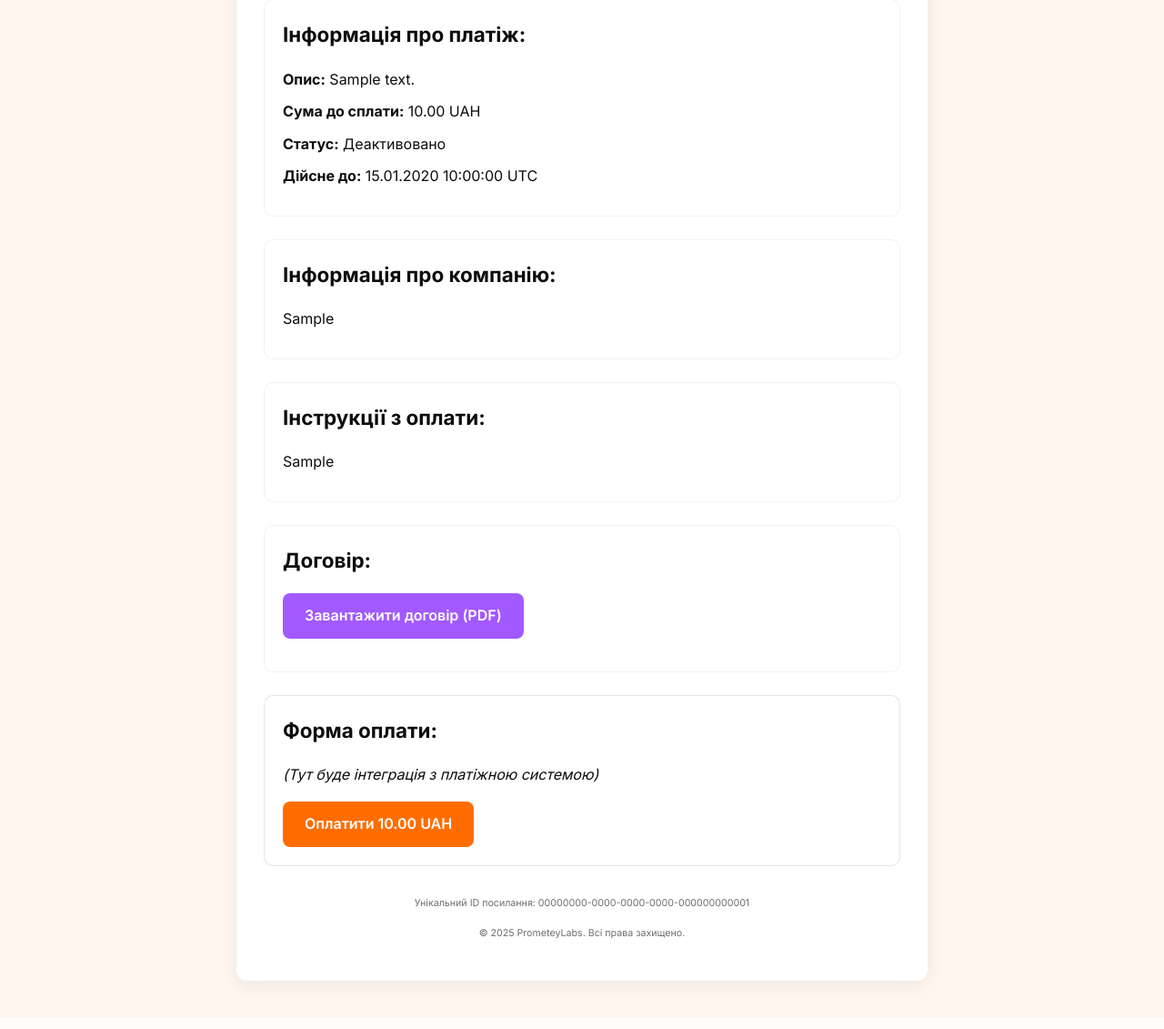
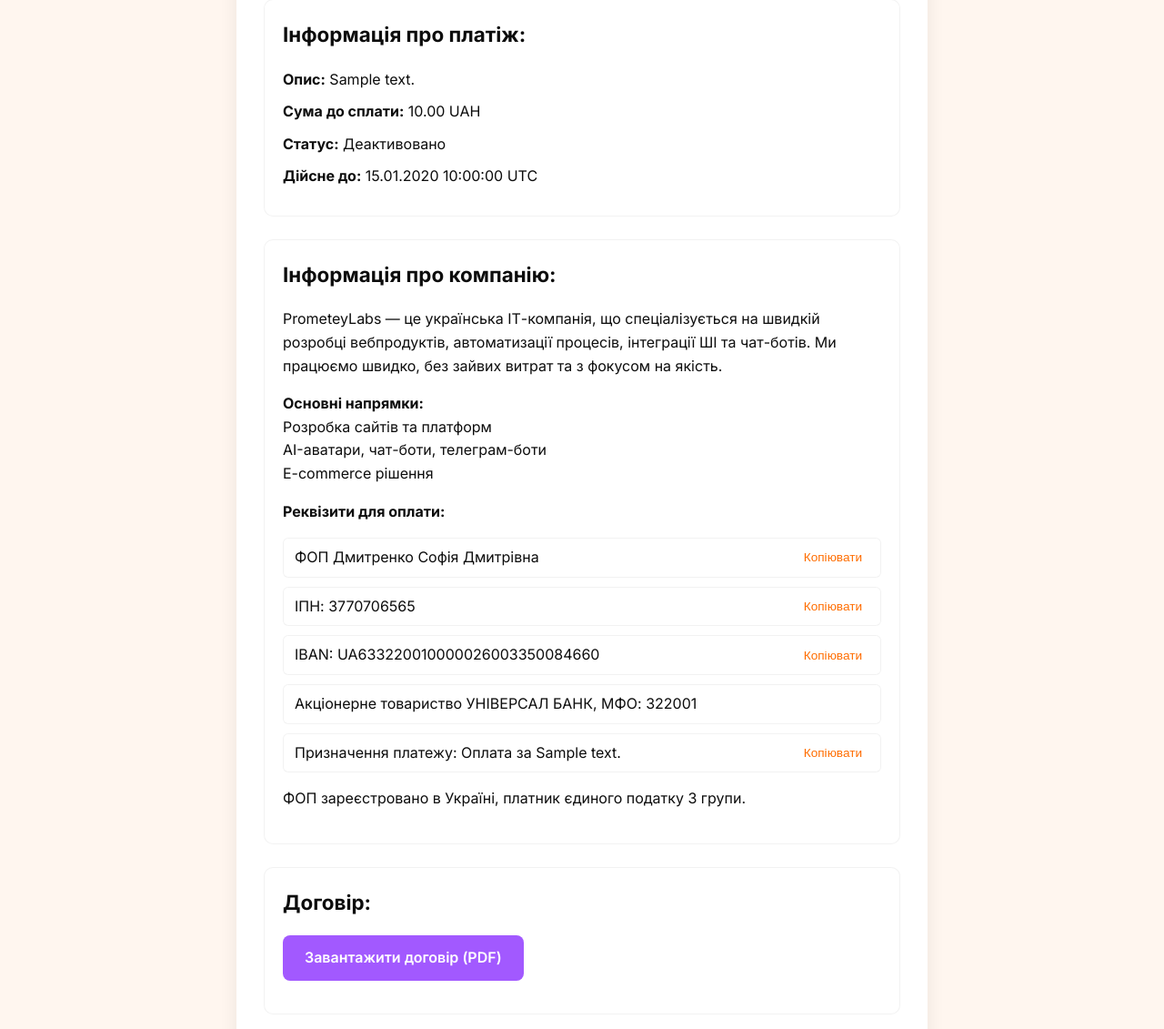
Before and after one commit to Sophie-sd/prometeylabs-payment, a Django app: template myproject/payment/templates/payment/payment_page.html in a window 1280 px wide. Shown: the part 310-1441 px from the top of the page at 91% size. Run offline with Django 4.2, Linux system fonts and the light colour scheme; tables that the repository leaves empty hold one stand-in row (values such as "Sample post"); the template is opened without the code that fills it: values that come from a table or form of the project are taken from there, most other values are stand-ins (such as "Sample title", 1, 10 or a date in 2020).

Commit message:
Оновлено блок з інформацією про компанію, додано блок з реквізитами для копіювання

```diff
--- a/myproject/payment/static/payment/css/style.css
+++ b/myproject/payment/static/payment/css/style.css
@@ -180,3 +180,42 @@ a:hover {
     font-size: 0.8rem;
     color: var(--color-text-sub);
 }
+
+/* Реквізити */
+.requisites-field {
+    display: flex;
+    align-items: center;
+    margin: 8px 0;
+    background-color: rgba(255, 255, 255, 0.8);
+    padding: 8px 12px;
+    border-radius: 6px;
+    border: 1px solid rgba(0, 0, 0, 0.05);
+}
+
+.requisites-field span {
+    flex-grow: 1;
+}
+
+.copy-btn {
+    background-color: transparent;
+    border: none;
+    color: var(--color-accent-primary);
+    cursor: pointer;
+    padding: 4px 8px;
+    font-size: 0.85rem;
+    border-radius: 4px;
+    transition: all 0.2s;
+}
+
+.copy-btn:hover {
+    background-color: rgba(255, 109, 0, 0.1);
+}
+
+.copy-btn:active {
+    transform: scale(0.95);
+}
+
+.copy-success {
+    background-color: rgba(0, 150, 0, 0.1);
+    color: #007500;
+}
--- a/myproject/payment/templates/payment/payment_page.html
+++ b/myproject/payment/templates/payment/payment_page.html
@@ -35,10 +35,50 @@
             {% endif %}
         </div>
 
-        {% if payment_link.company_info %}
         <div class="info-section company-info">
             <h2>Інформація про компанію:</h2>
-            <div>{{ payment_link.company_info|safe }}</div>
+            <div class="company-description">
+                <p>PrometeyLabs — це українська ІТ-компанія, що спеціалізується на швидкій розробці вебпродуктів, автоматизації процесів, інтеграції ШІ та чат-ботів. Ми працюємо швидко, без зайвих витрат та з фокусом на якість.</p>
+
+                <p><strong>Основні напрямки:</strong><br>
+                Розробка сайтів та платформ<br>
+                AI-аватари, чат-боти, телеграм-боти<br>
+                E-commerce рішення</p>
+
+                <p><strong>Реквізити для оплати:</strong></p>
+
+                <div class="requisites-field">
+                    <span>ФОП Дмитренко Софія Дмитрівна</span>
+                    <button class="copy-btn" data-copy="ФОП Дмитренко Софія Дмитрівна">Копіювати</button>
+                </div>
+
+                <div class="requisites-field">
+                    <span>ІПН: 3770706565</span>
+                    <button class="copy-btn" data-copy="3770706565">Копіювати</button>
+                </div>
+
+                <div class="requisites-field">
+                    <span>IBAN: UA633220010000026003350084660</span>
+                    <button class="copy-btn" data-copy="UA633220010000026003350084660">Копіювати</button>
+                </div>
+
+                <div class="requisites-field">
+                    <span>Акціонерне товариство УНІВЕРСАЛ БАНК, МФО: 322001</span>
+                </div>
+
+                <div class="requisites-field">
+                    <span>Призначення платежу: Оплата за {{ payment_link.description }}</span>
+                    <button class="copy-btn" data-copy="Оплата за {{ payment_link.description }}">Копіювати</button>
+                </div>
+
+                <p>ФОП зареєстровано в Україні, платник єдиного податку 3 групи.</p>
+            </div>
+        </div>
+
+        {% if payment_link.contract_file %}
+        <div class="info-section contract-link">
+            <h2>Договір:</h2>
+            <p><a href="{{ payment_link.contract_file.url }}" target="_blank" class="button button-secondary">Завантажити договір (PDF)</a></p>
         </div>
         {% endif %}
 
@@ -46,13 +86,6 @@
         <div class="info-section payment-instructions">
             <h2>Інструкції з оплати:</h2>
             <div>{{ payment_link.payment_instructions|safe }}</div>
-        </div>
-        {% endif %}
-
-        {% if payment_link.contract_file %}
-        <div class="info-section contract-link">
-            <h2>Договір:</h2>
-            <p><a href="{{ payment_link.contract_file.url }}" target="_blank" class="button button-secondary">Завантажити договір (PDF)</a></p>
         </div>
         {% endif %}
 
@@ -108,5 +141,34 @@
         });
     </script>
     {% endif %}
+
+    <script>
+        document.addEventListener('DOMContentLoaded', function() {
+            // Додаємо функціонал кнопкам копіювання
+            const copyButtons = document.querySelectorAll('.copy-btn');
+
+            copyButtons.forEach(button => {
+                button.addEventListener('click', function() {
+                    const textToCopy = this.getAttribute('data-copy');
+                    navigator.clipboard.writeText(textToCopy)
+                        .then(() => {
+                            // Зміна тексту кнопки на підтвердження
+                            const originalText = this.innerText;
+                            this.innerText = 'Скопійовано!';
+                            this.classList.add('copy-success');
+
+                            // Повернення оригінального тексту через 2 секунди
+                            setTimeout(() => {
+                                this.innerText = originalText;
+                                this.classList.remove('copy-success');
+                            }, 2000);
+                        })
+                        .catch(err => {
+                            console.error('Помилка копіювання: ', err);
+                        });
+                });
+            });
+        });
+    </script>
 </body>
 </html>
```
